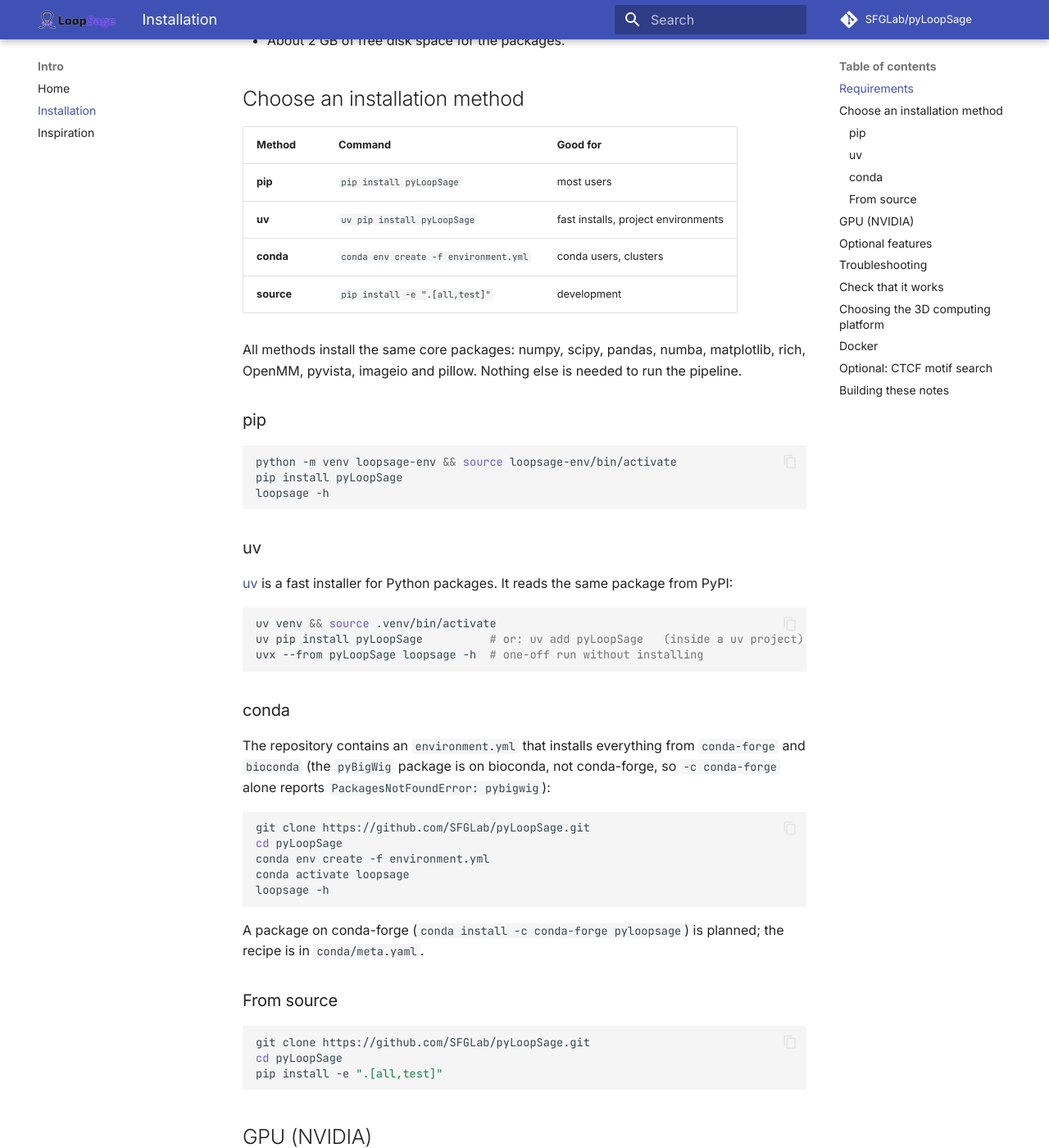
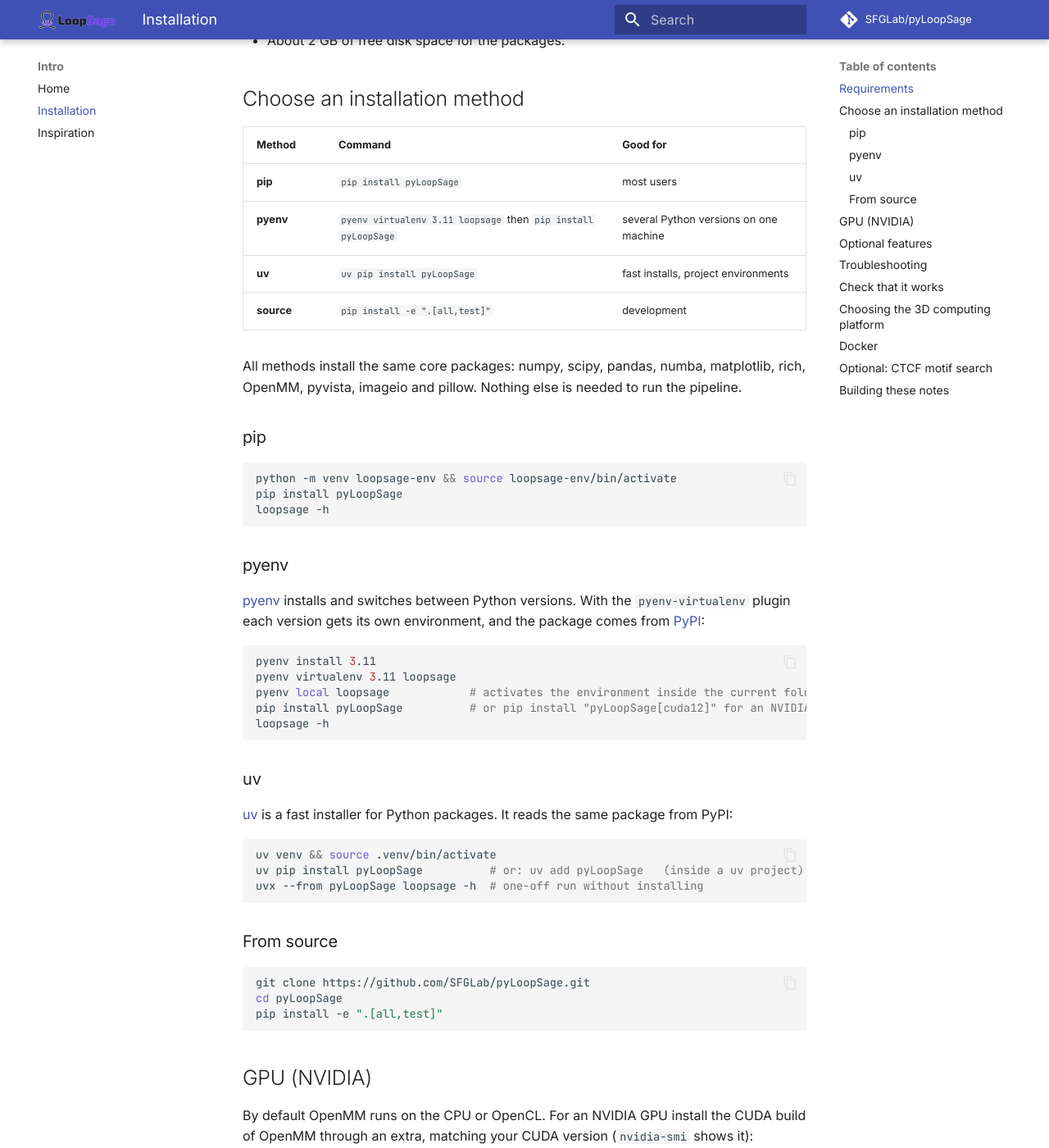
Before and after one commit to SFGLab/pyLoopSage, an MkDocs documentation site: the page built from markdown/intro/installation.md, in a window 1280 px wide and 1400 px high, scrolled down 334 px. Shown: the whole window at 82% size. Built offline with MkDocs 1.6.1 and Material for MkDocs 9.7.7, drawn with Linux system fonts in a browser that asks for light colours; comment, search, counter and statistics services are not loaded; some of the changed text lies outside the part shown.

Commit message:
dropped conda because it sucks

````diff
--- a/markdown/intro/installation.md
+++ b/markdown/intro/installation.md
@@ -11,8 +11,8 @@
 | Method | Command | Good for |
 |---|---|---|
 | **pip** | `pip install pyLoopSage` | most users |
+| **pyenv** | `pyenv virtualenv 3.11 loopsage` then `pip install pyLoopSage` | several Python versions on one machine |
 | **uv** | `uv pip install pyLoopSage` | fast installs, project environments |
-| **conda** | `conda env create -f environment.yml` | conda users, clusters |
 | **source** | `pip install -e ".[all,test]"` | development |
 
 All methods install the same core packages: numpy, scipy, pandas, numba, matplotlib, rich, OpenMM, pyvista, imageio and pillow. Nothing else is needed to run the pipeline.
@@ -25,6 +25,18 @@ pip install pyLoopSage
 loopsage -h
 ```
 
+### pyenv
+
+[pyenv](https://github.com/pyenv/pyenv) installs and switches between Python versions. With the `pyenv-virtualenv` plugin each version gets its own environment, and the package comes from [PyPI](https://pypi.org/project/pyLoopSage/):
+
+```bash
+pyenv install 3.11
+pyenv virtualenv 3.11 loopsage
+pyenv local loopsage            # activates the environment inside the current folder
+pip install pyLoopSage          # or pip install "pyLoopSage[cuda12]" for an NVIDIA GPU
+loopsage -h
+```
+
 ### uv
 
 [uv](https://docs.astral.sh/uv/) is a fast installer for Python packages. It reads the same package from PyPI:
@@ -34,20 +46,6 @@ uv venv && source .venv/bin/activate
 uv pip install pyLoopSage          # or: uv add pyLoopSage   (inside a uv project)
 uvx --from pyLoopSage loopsage -h  # one-off run without installing
 ```
-
-### conda
-
-The repository contains an `environment.yml` that installs everything from `conda-forge` and `bioconda` (the `pyBigWig` package is on bioconda, not conda-forge, so `-c conda-forge` alone reports `PackagesNotFoundError: pybigwig`):
-
-```bash
-git clone https://github.com/SFGLab/pyLoopSage.git
-cd pyLoopSage
-conda env create -f environment.yml
-conda activate loopsage
-loopsage -h
-```
-
-A package on conda-forge (`conda install -c conda-forge pyloopsage`) is planned; the recipe is in `conda/meta.yaml`.
 
 ### From source
 
@@ -67,7 +65,7 @@ pip install "pyLoopSage[cuda13]"    # CUDA 13
 uv pip install "pyLoopSage[cuda12]" # the same with uv
 ```
 
-With conda, uncomment `cuda-version=12` (or `13`) in `environment.yml`. Do not install the separate `OpenMM-cuda` package: it is outdated and forces OpenMM 8.1.
+Do not install the separate `OpenMM-cuda` package: it is outdated and forces OpenMM 8.1.
 
 ## Optional features
 
@@ -85,7 +83,6 @@ For example `pip install "pyLoopSage[bigwig,hic]"`. If you use a feature without
 ## Troubleshooting
 
 - **pip downgrades OpenMM, or the solver reports a conflict:** use version 2.0.1 or newer. Older releases required `OpenMM-cuda`, which pins OpenMM 8.1.
-- **`PackagesNotFoundError: pybigwig` in conda:** add the bioconda channel (`-c conda-forge -c bioconda`), or use `environment.yml`.
 - **`numpy.core.multiarray failed to import`:** a package was built against another numpy. Use a fresh environment and install everything in one command.
 
 ## Check that it works
````
Also changed, not shown: CHANGELOG.md (+1 -1 lines), README.md (+9 -10 lines), 6 other files.
